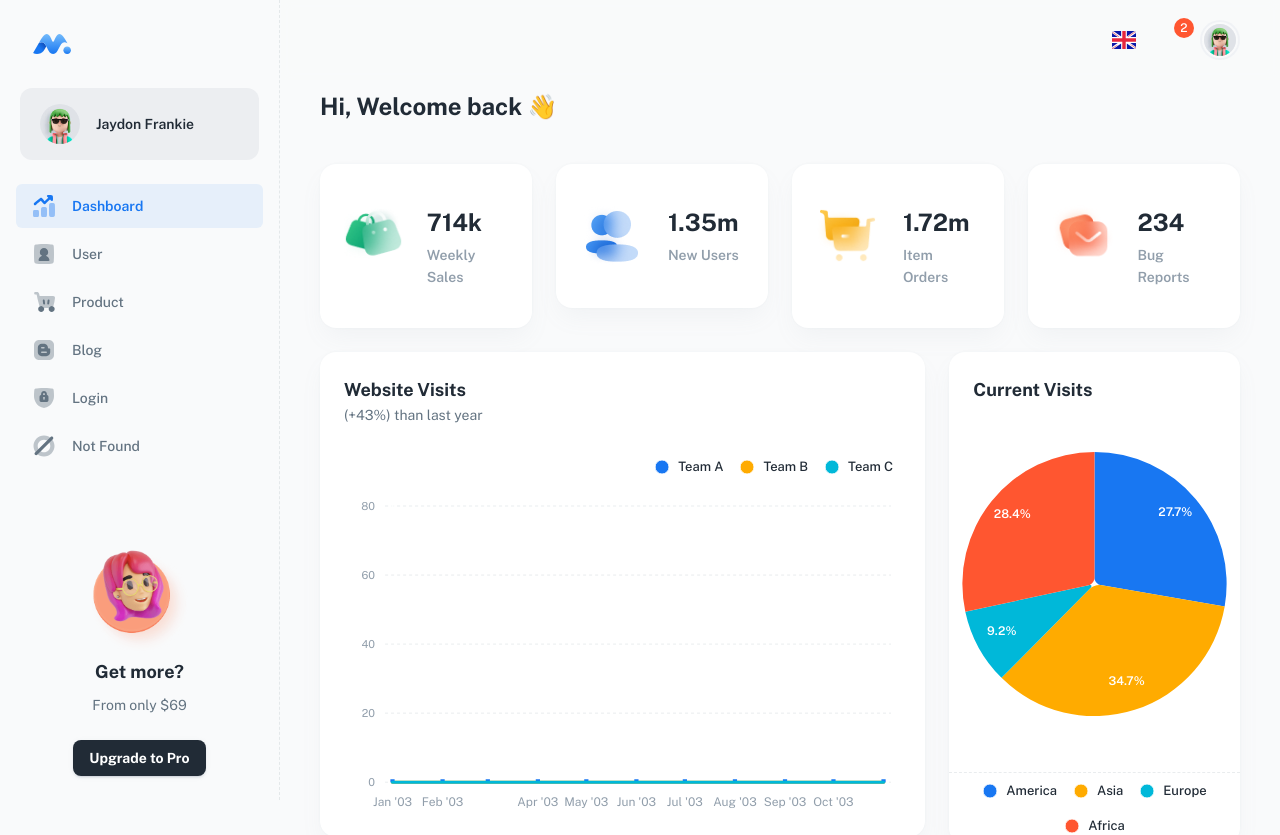
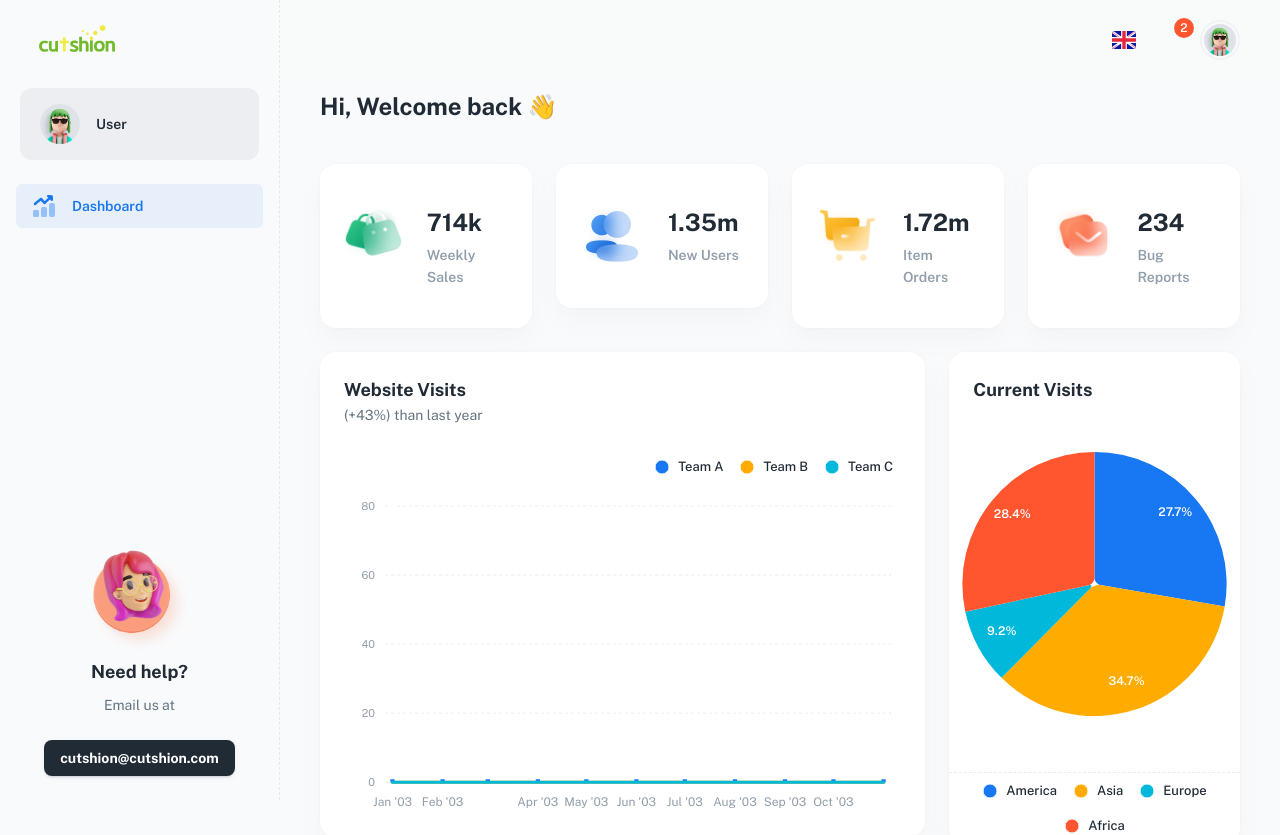
Before and after one commit to CutshionFramework/Pionoid, a React (Vite) app: page / in a window 1280 px wide. Shown: the top 835 px of the page. Built offline with nearby package versions, Linux system fonts and the light colour scheme; some icons are missing.

Commit message:
Nav & logo edits

```diff
--- a/src/_mock/account.js
+++ b/src/_mock/account.js
@@ -1,7 +1,7 @@
 // ----------------------------------------------------------------------
 
 export const account = {
-  displayName: 'Jaydon Frankie',
-  email: 'demo@minimals.cc',
+  displayName: 'User',
+  email: 'cutshion@cutshion.com',
   photoURL: '/assets/images/avatars/avatar_25.jpg',
 };
--- a/src/components/logo/logo.jsx
+++ b/src/components/logo/logo.jsx
@@ -3,77 +3,27 @@ import { forwardRef } from 'react';
 
 import Box from '@mui/material/Box';
 import Link from '@mui/material/Link';
-import { useTheme } from '@mui/material/styles';
 
 import { RouterLink } from 'src/routes/components';
 
-// ----------------------------------------------------------------------
+// Assuming the logo is placed in the public/assets folder and accessible via the static path
+const logoImagePath = '/assets/logo.svg'; // Update the path if necessary
 
 const Logo = forwardRef(({ disabledLink = false, sx, ...other }, ref) => {
-  const theme = useTheme();
-
-  const PRIMARY_LIGHT = theme.palette.primary.light;
-
-  const PRIMARY_MAIN = theme.palette.primary.main;
-
-  const PRIMARY_DARK = theme.palette.primary.dark;
-
-  // OR using local (public folder)
-  // -------------------------------------------------------
-  // const logo = (
-  //   <Box
-  //     component="img"
-  //     src="/logo/logo_single.svg" => your path
-  //     sx={{ width: 40, height: 40, cursor: 'pointer', ...sx }}
-  //   />
-  // );
-
   const logo = (
     <Box
       ref={ref}
-      component="div"
+      component="img" // Changed from div to img
+      src={logoImagePath} // Set the source to the logo image path
       sx={{
-        width: 40,
+        width: 90,
         height: 40,
         display: 'inline-flex',
         ...sx,
       }}
       {...other}
-    >
-      <svg xmlns="http://www.w3.org/2000/svg" width="100%" height="100%" viewBox="0 0 512 512">
-        <defs>
-          <linearGradient id="BG1" x1="100%" x2="50%" y1="9.946%" y2="50%">
-            <stop offset="0%" stopColor={PRIMARY_DARK} />
-            <stop offset="100%" stopColor={PRIMARY_MAIN} />
-          </linearGradient>
-
-          <linearGradient id="BG2" x1="50%" x2="50%" y1="0%" y2="100%">
-            <stop offset="0%" stopColor={PRIMARY_LIGHT} />
-            <stop offset="100%" stopColor={PRIMARY_MAIN} />
-          </linearGradient>
-
-          <linearGradient id="BG3" x1="50%" x2="50%" y1="0%" y2="100%">
-            <stop offset="0%" stopColor={PRIMARY_LIGHT} />
-            <stop offset="100%" stopColor={PRIMARY_MAIN} />
-          </linearGradient>
-        </defs>
-
-        <g fill={PRIMARY_MAIN} fillRule="evenodd" stroke="none" strokeWidth="1">
-          <path
-            fill="url(#BG1)"
-            d="M183.168 285.573l-2.918 5.298-2.973 5.363-2.846 5.095-2.274 4.043-2.186 3.857-2.506 4.383-1.6 2.774-2.294 3.939-1.099 1.869-1.416 2.388-1.025 1.713-1.317 2.18-.95 1.558-1.514 2.447-.866 1.38-.833 1.312-.802 1.246-.77 1.18-.739 1.111-.935 1.38-.664.956-.425.6-.41.572-.59.8-.376.497-.537.69-.171.214c-10.76 13.37-22.496 23.493-36.93 29.334-30.346 14.262-68.07 14.929-97.202-2.704l72.347-124.682 2.8-1.72c49.257-29.326 73.08 1.117 94.02 40.927z"
-          />
-          <path
-            fill="url(#BG2)"
-            d="M444.31 229.726c-46.27-80.956-94.1-157.228-149.043-45.344-7.516 14.384-12.995 42.337-25.267 42.337v-.142c-12.272 0-17.75-27.953-25.265-42.337C189.79 72.356 141.96 148.628 95.69 229.584c-3.483 6.106-6.828 11.932-9.69 16.996 106.038-67.127 97.11 135.667 184 137.278V384c86.891-1.611 77.962-204.405 184-137.28-2.86-5.062-6.206-10.888-9.69-16.994"
-          />
-          <path
-            fill="url(#BG3)"
-            d="M450 384c26.509 0 48-21.491 48-48s-21.491-48-48-48-48 21.491-48 48 21.491 48 48 48"
-          />
-        </g>
-      </svg>
-    </Box>
+      alt="Logo"
+    />
   );
 
   if (disabledLink) {
--- a/src/layouts/dashboard/config-navigation.jsx
+++ b/src/layouts/dashboard/config-navigation.jsx
@@ -12,6 +12,7 @@ const navConfig = [
     path: '/',
     icon: icon('ic_analytics'),
   },
+  /*
   {
     title: 'user',
     path: '/user',
@@ -37,6 +38,7 @@ const navConfig = [
     path: '/404',
     icon: icon('ic_disabled'),
   },
+  */
 ];
 
 export default navConfig;
--- a/src/layouts/dashboard/nav.jsx
+++ b/src/layouts/dashboard/nav.jsx
@@ -80,10 +80,10 @@ export default function Nav({ openNav, onCloseNav }) {
         />
 
         <Box sx={{ textAlign: 'center' }}>
-          <Typography variant="h6">Get more?</Typography>
+          <Typography variant="h6">Need help?</Typography>
 
           <Typography variant="body2" sx={{ color: 'text.secondary', mt: 1 }}>
-            From only $69
+            Email us at
           </Typography>
         </Box>
 
@@ -93,7 +93,7 @@ export default function Nav({ openNav, onCloseNav }) {
           variant="contained"
           color="inherit"
         >
-          Upgrade to Pro
+          cutshion@cutshion.com
         </Button>
       </Stack>
     </Box>
```
Also changed, not shown: public/assets/logo.svg.
